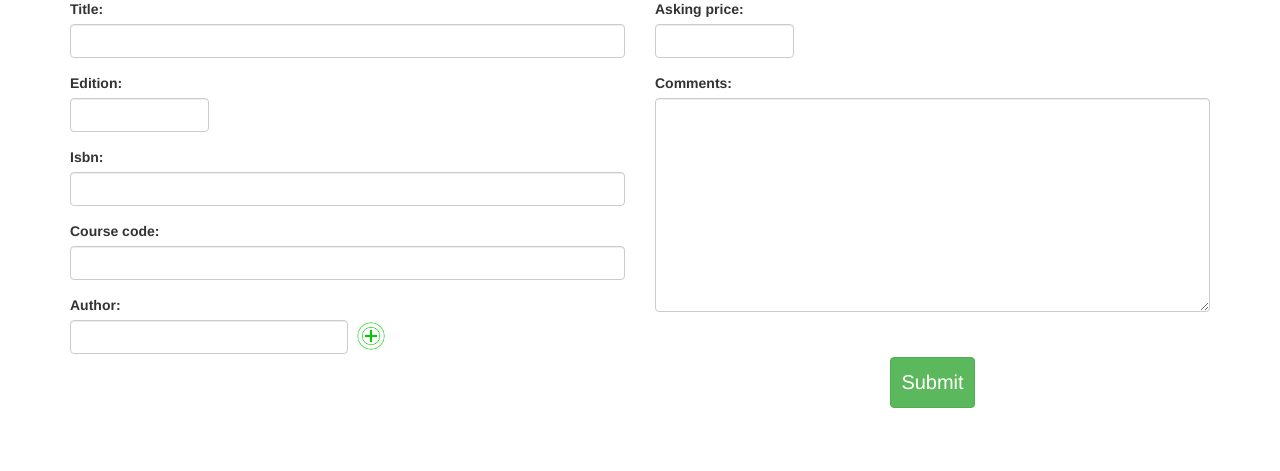
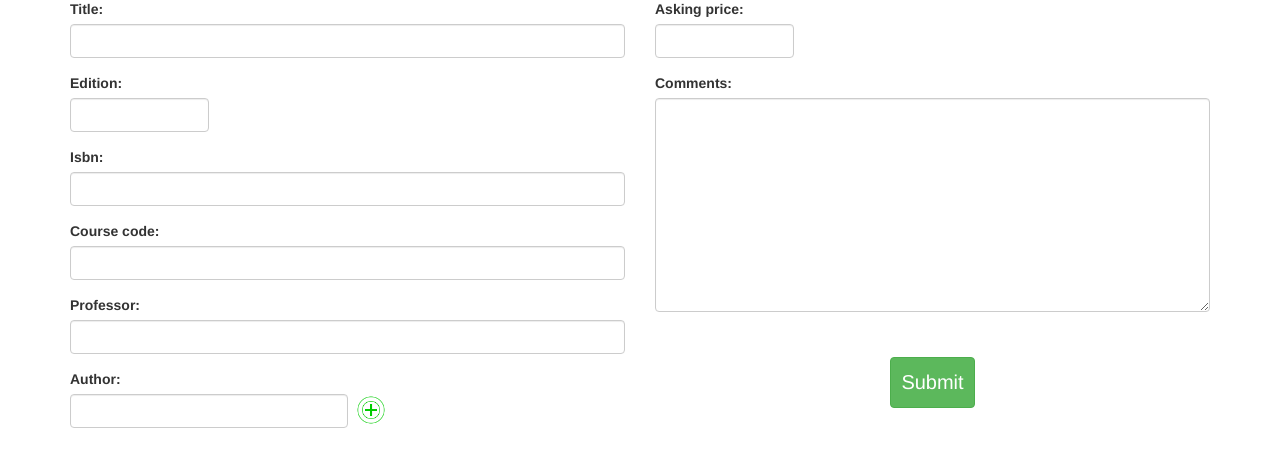
Before and after one commit to xjtian/TerpBooks, a Django app: page /sell in a window 1280 px wide. Shown: the part 329-800 px from the top of the page. Run offline with Django 3.2, Linux system fonts and the light colour scheme; a user stored in the database is signed in; data comes from the database, SQL or seed files in the repository.

Commit message:
Add professor form to sell form.

```diff
--- a/terpbooks/templates/sell/index.html
+++ b/terpbooks/templates/sell/index.html
@@ -30,11 +30,19 @@
                     </div>
                 {% endfor %}
 
+                {% for field in professor_form %}
+                    <div class="form-group">
+                        {{ field.label_tag }}
+                        {{ field.errors }}
+                        {{ field }}
+                    </div>
+                {% endfor %}
+
+
                 <div class="author-formset-container">
                     {% include "sell/author_formset.html" %}
                 </div>
             </div>
-
 
             <div class="col-xs-6 sell-form-col">
                 {% for field in listing_form %}
--- a/terpbooks/terpbooks/views.py
+++ b/terpbooks/terpbooks/views.py
@@ -4,7 +4,7 @@ from django.utils.decorators import method_decorator
 
 from django.contrib.auth.decorators import login_required
 
-from books.forms import TextbookForm, AuthorFormSet
+from books.forms import TextbookForm, AuthorFormSet, ProfessorForm
 from transactions.forms import ListingForm
 
 
@@ -29,6 +29,7 @@ class SellPage(generic.View):
             'book_form': TextbookForm(),
             'listing_form': ListingForm(),
             'author_formset': AuthorFormSet(),
+            'professor_form': ProfessorForm(),
         })
 
     @method_decorator(login_required)
@@ -36,13 +37,19 @@ class SellPage(generic.View):
         book_form = TextbookForm(request.POST)
         listing_form = ListingForm(request.POST)
         author_formset = AuthorFormSet(request.POST)
+        prof_form = ProfessorForm(request.POST)
 
         biv = book_form.is_valid()
         liv = listing_form.is_valid()
         aiv = author_formset.is_valid()
+        piv = prof_form.is_valid()
 
-        if biv and liv and aiv:
-            book = book_form.save()
+        if biv and liv and aiv and piv:
+            prof = prof_form.save(commit=True)
+            book = book_form.save(commit=False)
+            if prof is not None:
+                book.professor = prof
+            book.save()
 
             for form in author_formset.forms:
                 author = form.save(commit=False)
@@ -60,6 +67,7 @@ class SellPage(generic.View):
                 'book_form': TextbookForm(),
                 'listing_form': ListingForm(),
                 'author_formset': AuthorFormSet(),
+                'professor_form': ProfessorForm(),
                 'success_message': 'Listing successfully added!',
             })
 
@@ -68,5 +76,6 @@ class SellPage(generic.View):
             'book_form': book_form,
             'listing_form': listing_form,
             'author_formset': author_formset,
+            'professor_form': prof_form,
             'error_message': 'There were issues with your submission',
         })
```
